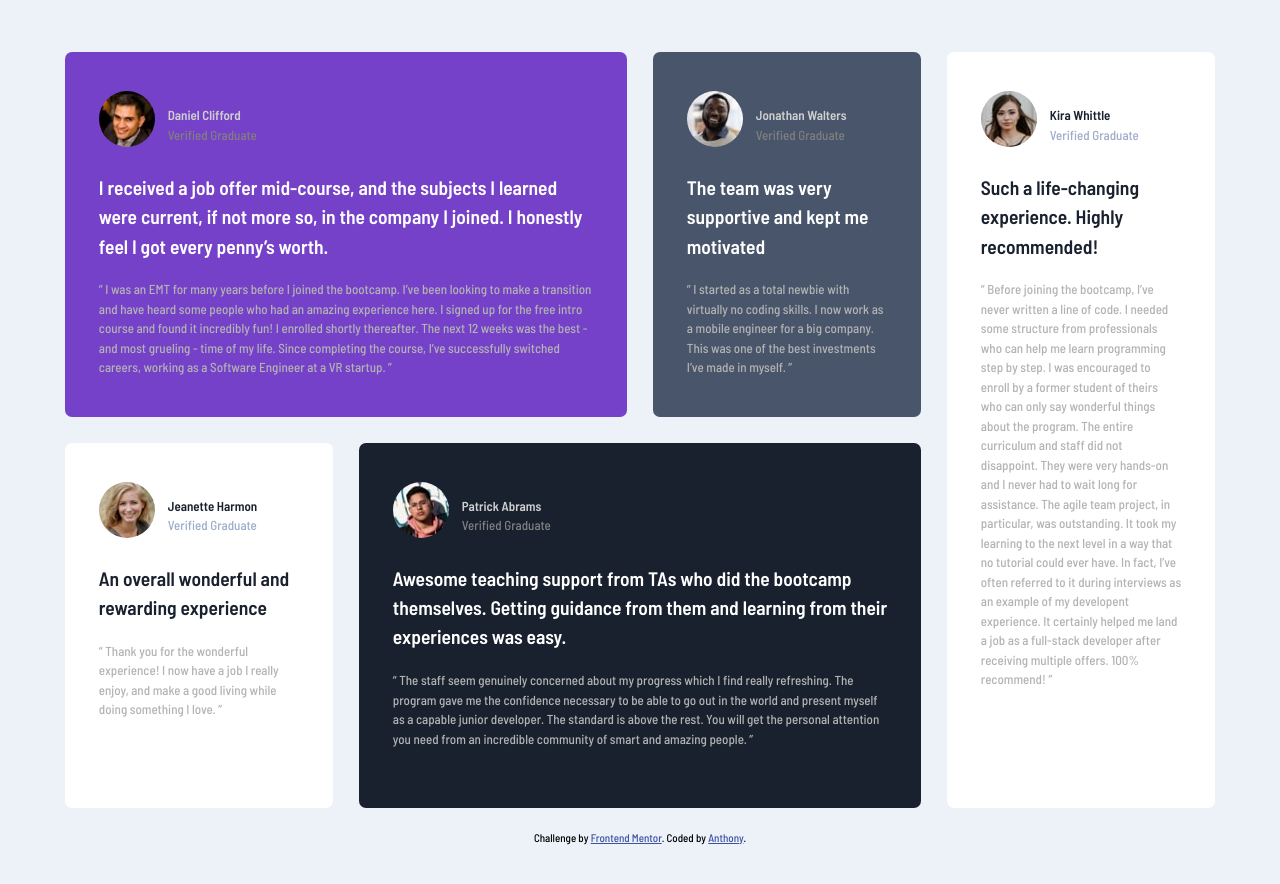
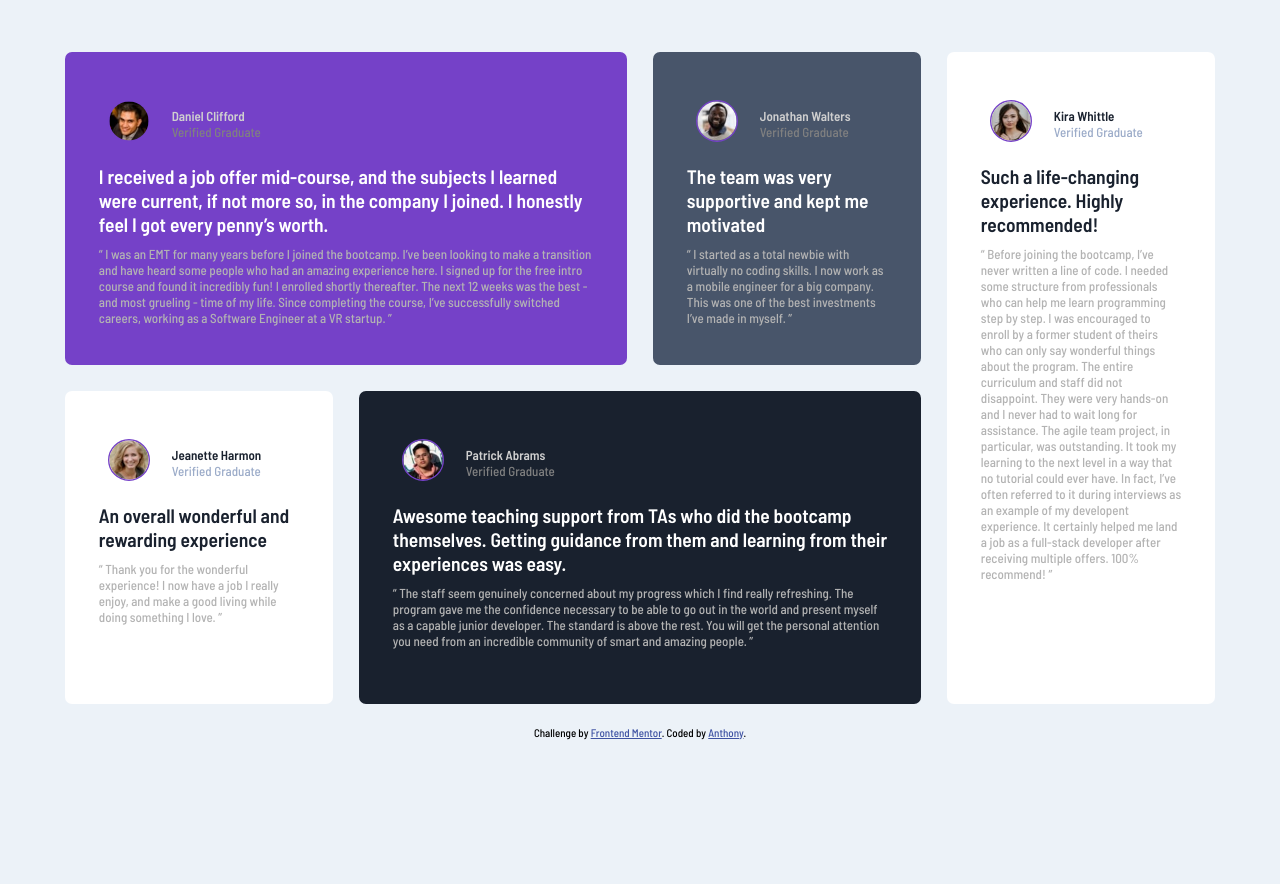
Before and after one commit to codimaniac/Testimonial-Grid-Section, a plain HTML site: page index.html in a window 1280 px wide. After the commit the page ends 813 px from the top, so only its background shows below. Drawn offline with Linux system fonts and the light colour scheme.

Commit message:
Correction

```diff
--- a/index.scss
+++ b/index.scss
@@ -37,7 +37,6 @@
 body {
   background-color: hsl(210, 46%, 95%);
   font-size: 13px;
-  line-height: 1.5;
 }
 
 main {
@@ -53,7 +52,7 @@ main {
   padding: 3em 2.6em;
   border-radius: 7px;
   :not(:last-child) {
-    margin-bottom: 1em;
+    margin-bottom: 0.5em;
   }
   .writers--details {
     display: flex;
@@ -61,6 +60,8 @@ main {
     gap: 1em;
     img {
       border-radius: 50%;
+      transform: scale(0.7);
+      border: 2px solid hsl(263, 55%, 52%);
     }
     .name {
       color: hsl(0, 0%, 50%);
```
Also changed, not shown: assets/css/index.css.
